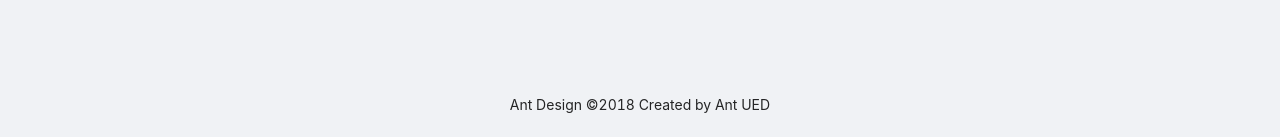
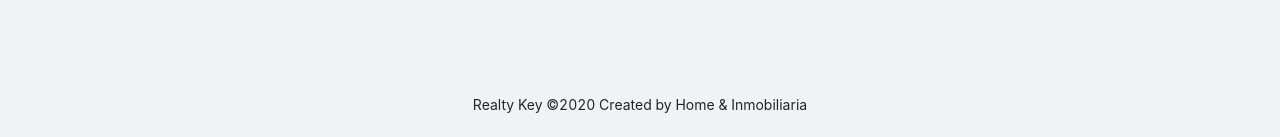
Before and after one commit to DDI-2020A/proyecto-semestre-aplicacion-buscador-agentes-grupo, a React (Create React App) app: page /Home in a window 1280 px wide. Shown: the part 660-797 px from the top of the page. Built offline with nearby package versions, Linux system fonts and the light colour scheme; no server answers; the database is empty; sample sign-in values are in the browser's storage.

Commit message:
comments mutation, propery list layout

```diff
--- a/src/components/app/Home.js
+++ b/src/components/app/Home.js
@@ -32,7 +32,7 @@ function Home({match}) {
                     </Switch>
                 </div>
             </Content>
-            <Footer style={{ textAlign: 'center' }}>Ant Design ©2018 Created by Ant UED</Footer>
+            <Footer style={{ textAlign: 'center' }}> Realty Key ©2020 Created by Home & Inmobiliaria</Footer>
         </Layout>
     )
 }
--- a/src/components/properties/PropertyList.js
+++ b/src/components/properties/PropertyList.js
@@ -14,11 +14,6 @@ export default function PropertyList({properties}) {
             pageSize: 3,
         }}
         dataSource={properties}
-        footer={
-            <div>
-                <b>ant design</b> footer part
-                </div>
-        }
         renderItem={item => <PropetyItem item={item}/>}
     />
     );
--- a/src/components/user/Comments.js
+++ b/src/components/user/Comments.js
@@ -43,7 +43,7 @@ export default function Comments({ uid }) {
         () => {
             fetch();
         }
-        , []
+        , [uid]
     )
     return (
         <List
--- a/src/components/user/SearchInput.js
+++ b/src/components/user/SearchInput.js
@@ -70,7 +70,7 @@ export default function SearchInput({ action }) {
                 >
 
                     <Form.Item
-                        label="Nombre de agente"
+                        label="Nombre"
                         name="name"
                         rules={[
                             { min: 3, message: 'Mínimo 3 caracteres' },
--- a/src/components/user/UserResults.js
+++ b/src/components/user/UserResults.js
@@ -96,9 +96,6 @@ export default function UserResults({ users }) {
                     }}>
                         <Action icon={faComment}></Action>
                     </a>
-                    <a>
-                        <Action icon={faHome} color='purple'></Action>
-                    </a>
                 </Space>
             ),
         },
@@ -120,7 +117,7 @@ export default function UserResults({ users }) {
             <Table columns={columns} dataSource={users} />
             {selected &&
                 <Modal
-                    title={`Comentarios de ${selected.name}`}
+                    titple={`Comentarios de ${selected.name}`}
                     visible={visible}
                     onOk={handleOk}
                     onCancel={handleCancel}
```
